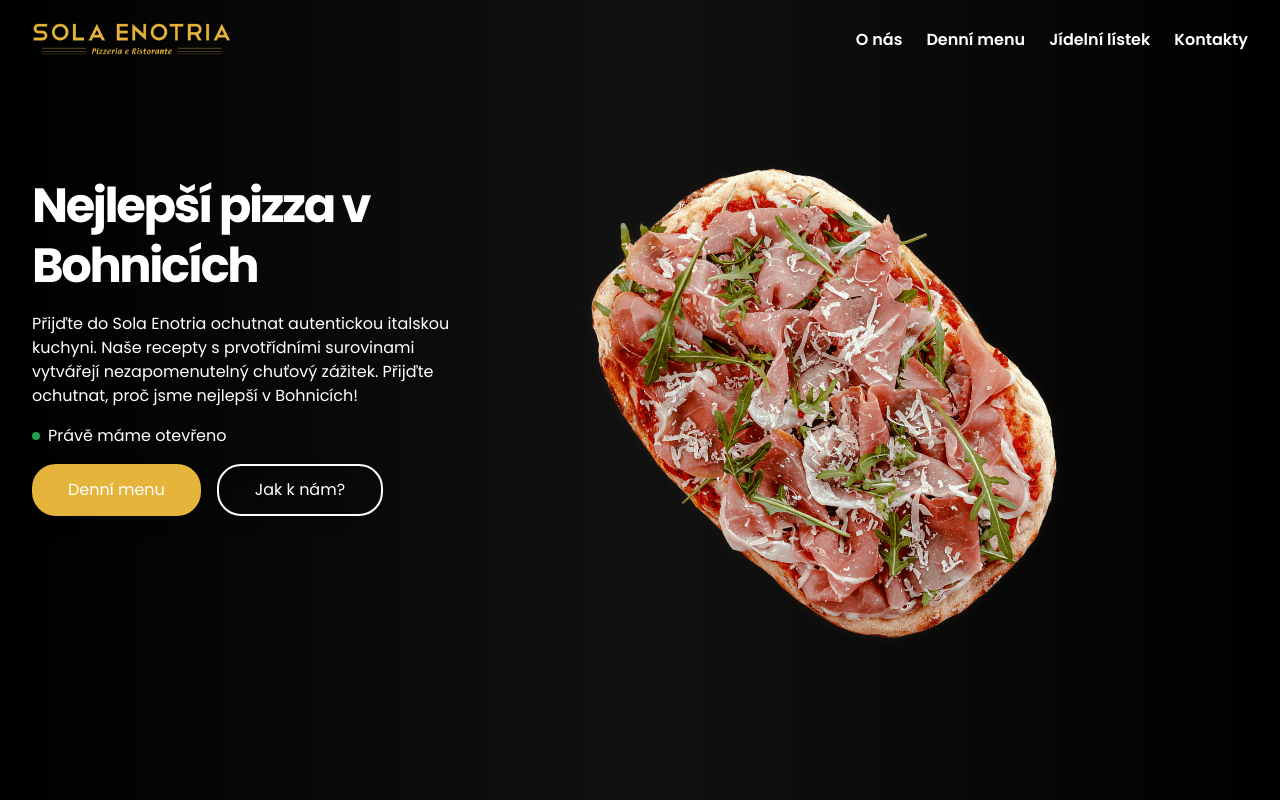
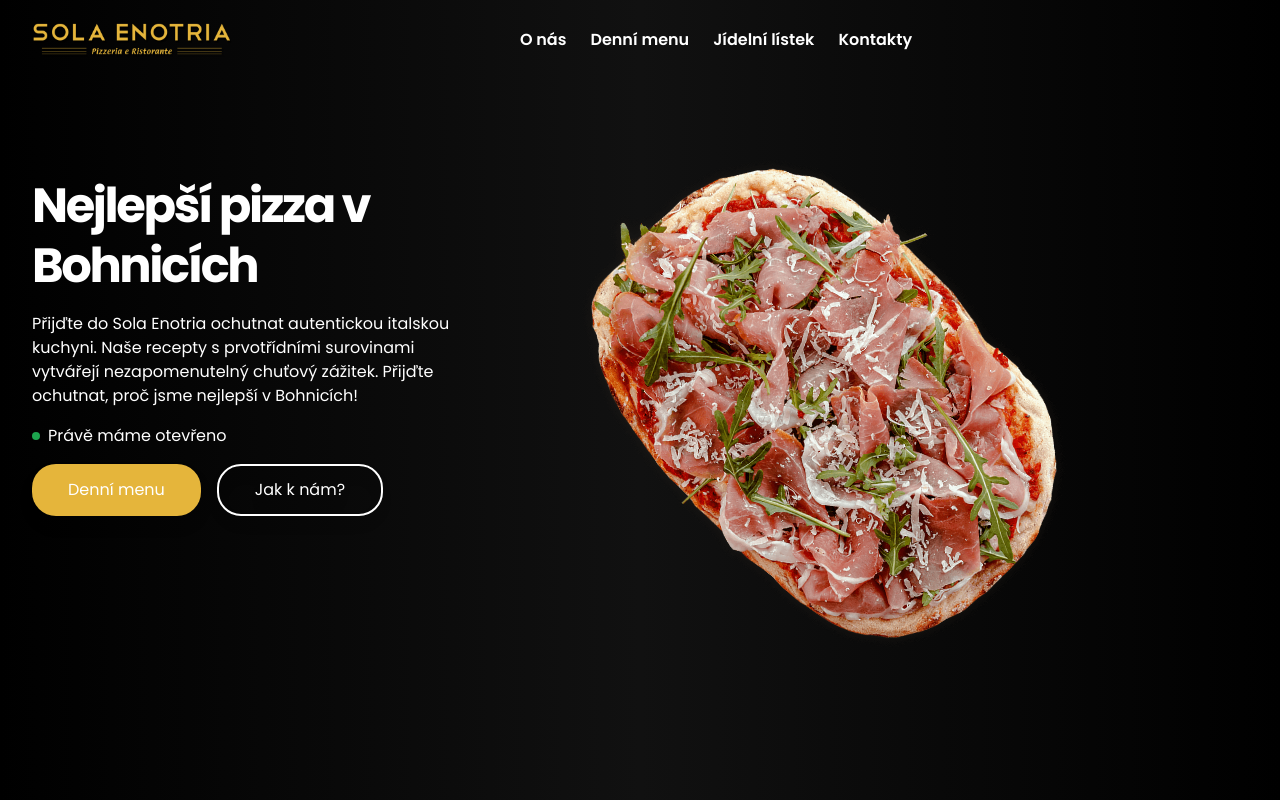
Before and after one commit to TomasLukes/sola-enotria, a Next.js app: page / in a window 1280 px wide. Shown: the top 800 px of the page. Built offline with nearby package versions, Linux system fonts and the light colour scheme.

Commit message:
add: mobile menu mock up

```diff
--- /dev/null
+++ b/app/components/Navigation/NavigationDesktop.tsx
@@ -0,0 +1,33 @@
+import Link from 'next/link';
+import { ReactElement } from 'react';
+
+const NavigationDesktop = (): ReactElement => {
+  return (
+    <nav className="hidden lg:block">
+      <ul className="gap-6 hidden md:flex">
+        <li>
+          <Link className="font-semibold cursor-pointer" href={'/o-nas'}>
+            O nás
+          </Link>
+        </li>
+        <li>
+          <Link className="font-semibold cursor-pointer" href={'/denni-menu'}>
+            Denní menu
+          </Link>
+        </li>
+        <li>
+          <Link className="font-semibold cursor-pointer" href={'/jidelni-listek'}>
+            Jídelní lístek
+          </Link>
+        </li>
+        <li>
+          <Link className="font-semibold cursor-pointer" href={'/kontakty'}>
+            Kontakty
+          </Link>
+        </li>
+      </ul>
+    </nav>
+  );
+};
+
+export default NavigationDesktop;
--- /dev/null
+++ b/app/components/Navigation/NavigationMobile.tsx
@@ -0,0 +1,52 @@
+'use client';
+import { useState } from 'react';
+
+export default function NavigationMobile() {
+  const [mobileMenuOpen, setMobileMenuOpen] = useState(false);
+
+  function handleClick() {
+    setMobileMenuOpen(!mobileMenuOpen);
+  }
+
+  return (
+    <nav className="text-xl font-medium">
+      <div className="container mx-auto flex items-center justify-end py-6 md:py-9">
+        <button
+          id="menu-btn"
+          aria-label="Mobile hamburger icon"
+          type="button"
+          className="flex items-center p-3 md:p-6"
+          onClick={handleClick}
+        >
+          {/* Hamburger icon */}
+          <div
+            className={`${
+              mobileMenuOpen ? 'open' : ''
+            } block hamburger lg:hidden focus:outline-none`}
+          >
+            <span className="hamburger-top"></span>
+            <span className="hamburger-middle"></span>
+            <span className="hamburger-bottom"></span>
+          </div>
+        </button>
+      </div>
+
+      {/* Mobile + tablet menu */}
+      <div className="lg:hidden">
+        <div
+          id="menu"
+          className={`${
+            !mobileMenuOpen && 'hidden'
+          } absolute z-50 flex flex-col gap-4 items-center self-end py-8 font-bold rounded-lg
+         bg-neutral-200 text-neutral-900 sm:w-auto sm:self-center left-6 right-6 drop-shadow-md mx-auto md:mx-8`}
+        >
+          <a href="#about">O mně</a>
+          <span className="w-4/5 mx-auto border border-solid border-b-1 border-gray-300 drop-shadow-sm"></span>
+          <a href="#projects">Projekty</a>
+          <span className="w-4/5 mx-auto border border-solid border-b-1 border-gray-300 drop-shadow-sm"></span>
+          <a href="#contacts">Kontakty</a>
+        </div>
+      </div>
+    </nav>
+  );
+}
--- a/app/components/Navigation/index.tsx
+++ b/app/components/Navigation/index.tsx
@@ -1,32 +1,12 @@
-import Link from 'next/link';
-import { ReactElement } from 'react';
+import NavigationDesktop from './NavigationDesktop';
+import NavigationMobile from './NavigationMobile';
 
-const Navigation = (): ReactElement => {
+const Navigation = () => {
   return (
-    <nav>
-      <ul className="gap-6 hidden md:flex">
-        <li>
-          <Link className="font-semibold cursor-pointer" href={'/o-nas'}>
-            O nás
-          </Link>
-        </li>
-        <li>
-          <Link className="font-semibold cursor-pointer" href={'/denni-menu'}>
-            Denní menu
-          </Link>
-        </li>
-        <li>
-          <Link className="font-semibold cursor-pointer" href={'/jidelni-listek'}>
-            Jídelní lístek
-          </Link>
-        </li>
-        <li>
-          <Link className="font-semibold cursor-pointer" href={'/kontakty'}>
-            Kontakty
-          </Link>
-        </li>
-      </ul>
-    </nav>
+    <>
+      <NavigationDesktop />
+      <NavigationMobile />
+    </>
   );
 };
 
```
